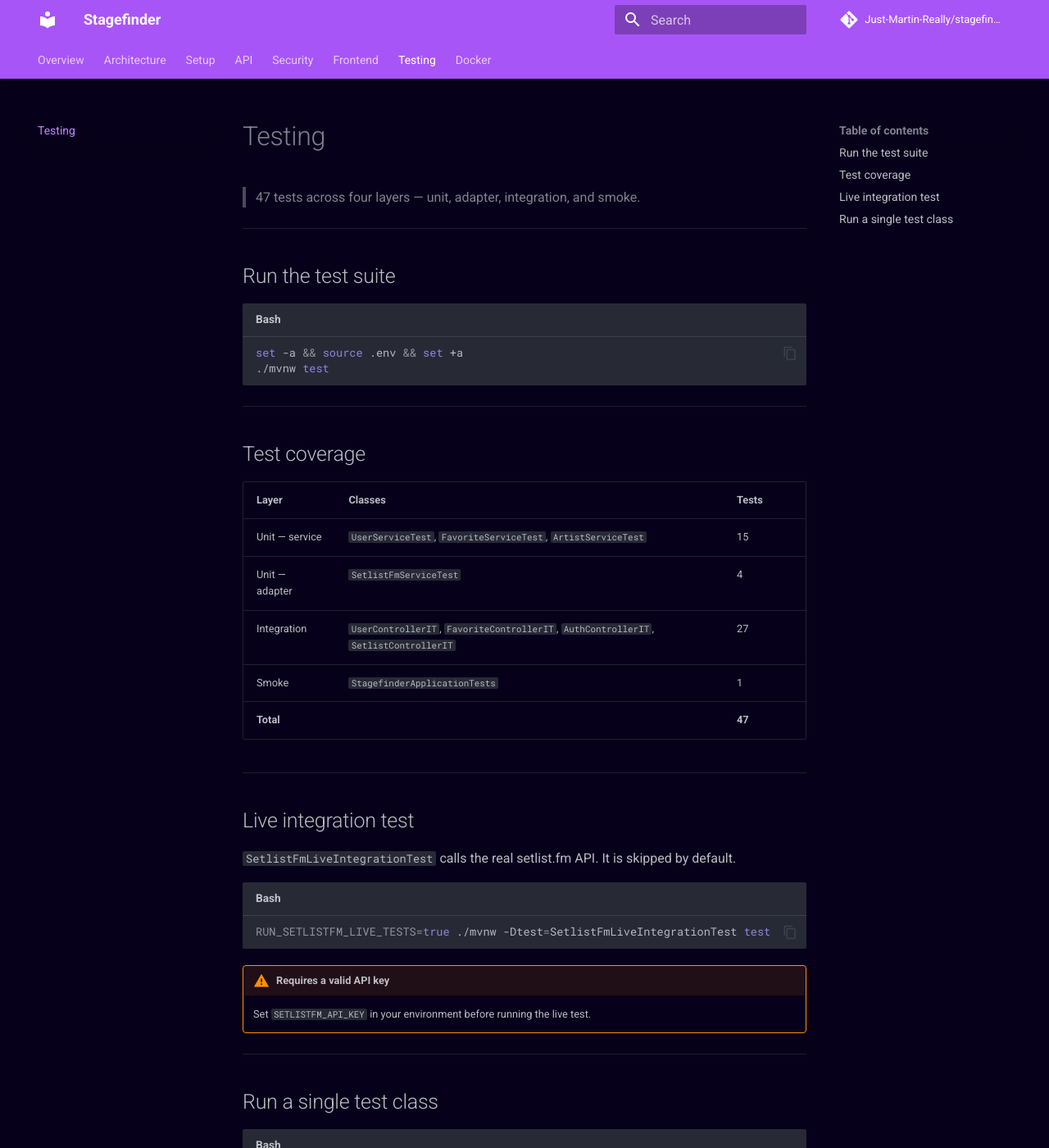
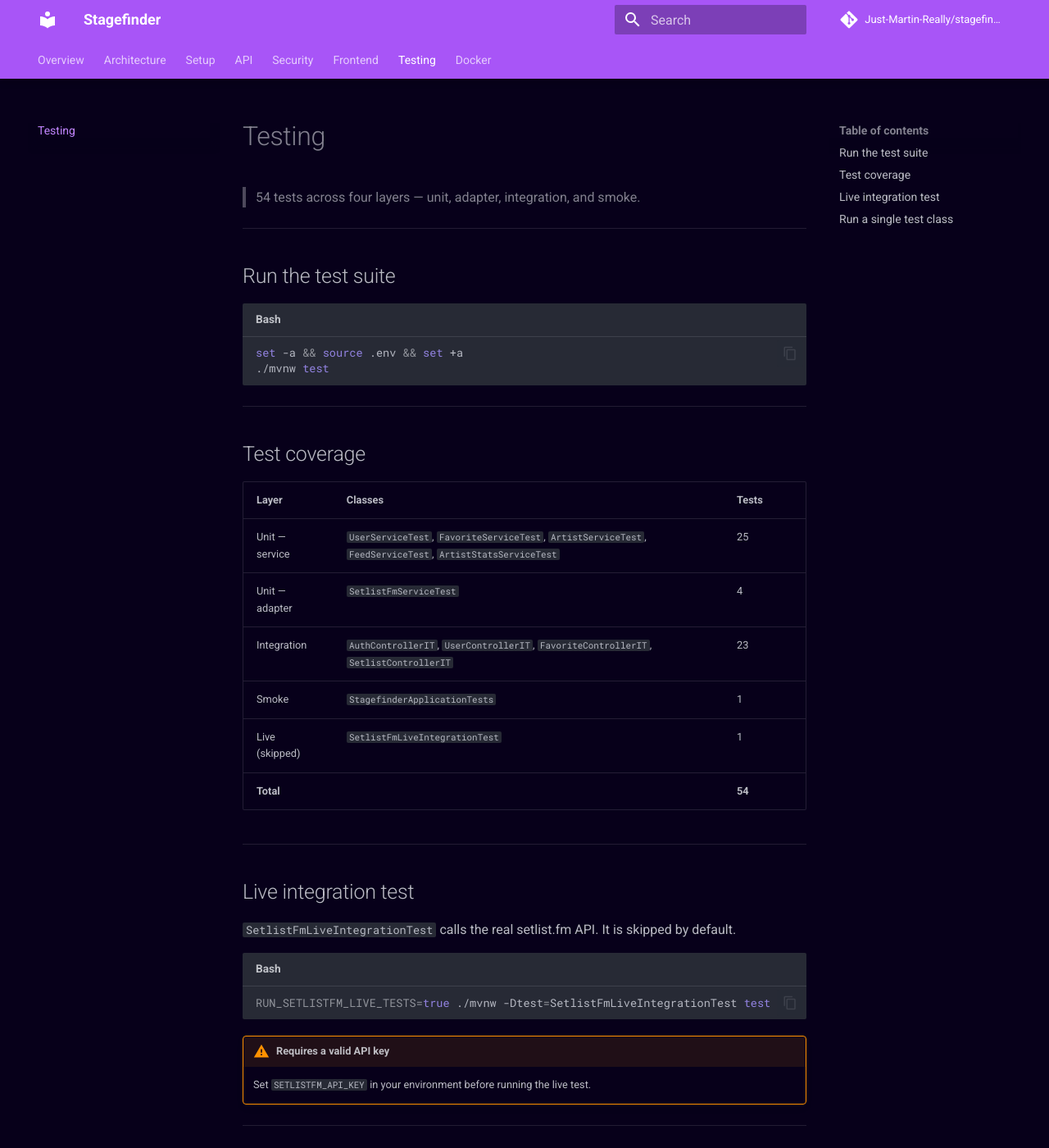
Before and after one commit to Just-Martin-Really/stagefinder, an MkDocs documentation site: the page built from docs/testing.md, in a window 1280 px wide and 1400 px high. Shown: the whole window at 82% size. Built offline with MkDocs 1.6.1 and Material for MkDocs 9.7.7, drawn with Linux system fonts in a browser that asks for light colours; comment, search, counter and statistics services are not loaded.

Commit message:
docs: fix hallucinated and outdated content across api, security, testing
- api.md: add missing GET /api/users endpoint; add 409 to POST /api/users;
  fix /api/artists/mbid/{mbid}/stats auth (requires auth, not public)
- security.md: expand authorization table to cover all endpoint groups
- testing.md: correct all test counts (47→54, service unit 15→25,
  integration 27→23); add FeedServiceTest and ArtistStatsServiceTest

```diff
--- a/docs/testing.md
+++ b/docs/testing.md
@@ -1,6 +1,6 @@
 # Testing
 
-> 47 tests across four layers — unit, adapter, integration, and smoke.
+> 54 tests across four layers — unit, adapter, integration, and smoke.
 
 ---
 
@@ -17,11 +17,12 @@
 
 | Layer | Classes | Tests |
 |-------|---------|-------|
-| Unit — service | `UserServiceTest`, `FavoriteServiceTest`, `ArtistServiceTest` | 15 |
+| Unit — service | `UserServiceTest`, `FavoriteServiceTest`, `ArtistServiceTest`, `FeedServiceTest`, `ArtistStatsServiceTest` | 25 |
 | Unit — adapter | `SetlistFmServiceTest` | 4 |
-| Integration | `UserControllerIT`, `FavoriteControllerIT`, `AuthControllerIT`, `SetlistControllerIT` | 27 |
+| Integration | `AuthControllerIT`, `UserControllerIT`, `FavoriteControllerIT`, `SetlistControllerIT` | 23 |
 | Smoke | `StagefinderApplicationTests` | 1 |
-| **Total** | | **47** |
+| Live (skipped) | `SetlistFmLiveIntegrationTest` | 1 |
+| **Total** | | **54** |
 
 ---
 
```
Also changed, not shown: docs/api.md (+3 -2 lines), docs/security.md (+7 -3 lines).
